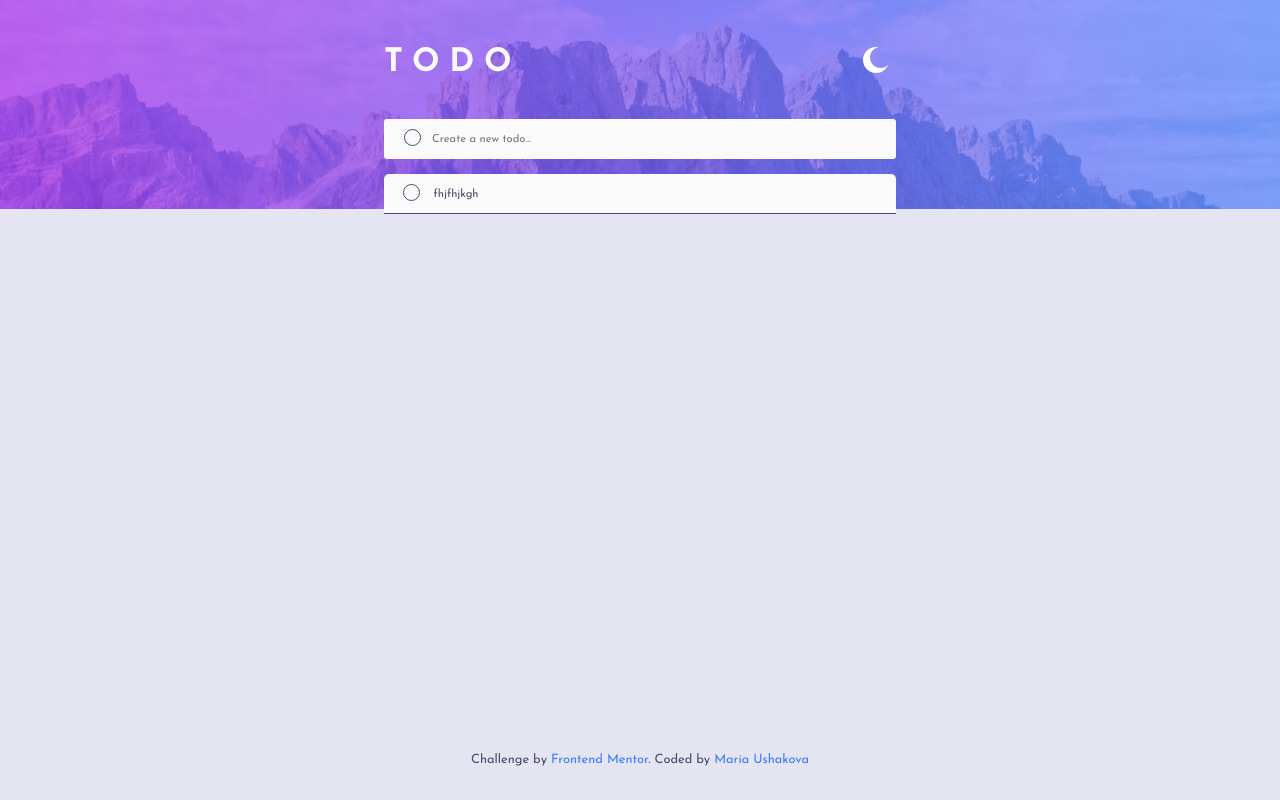
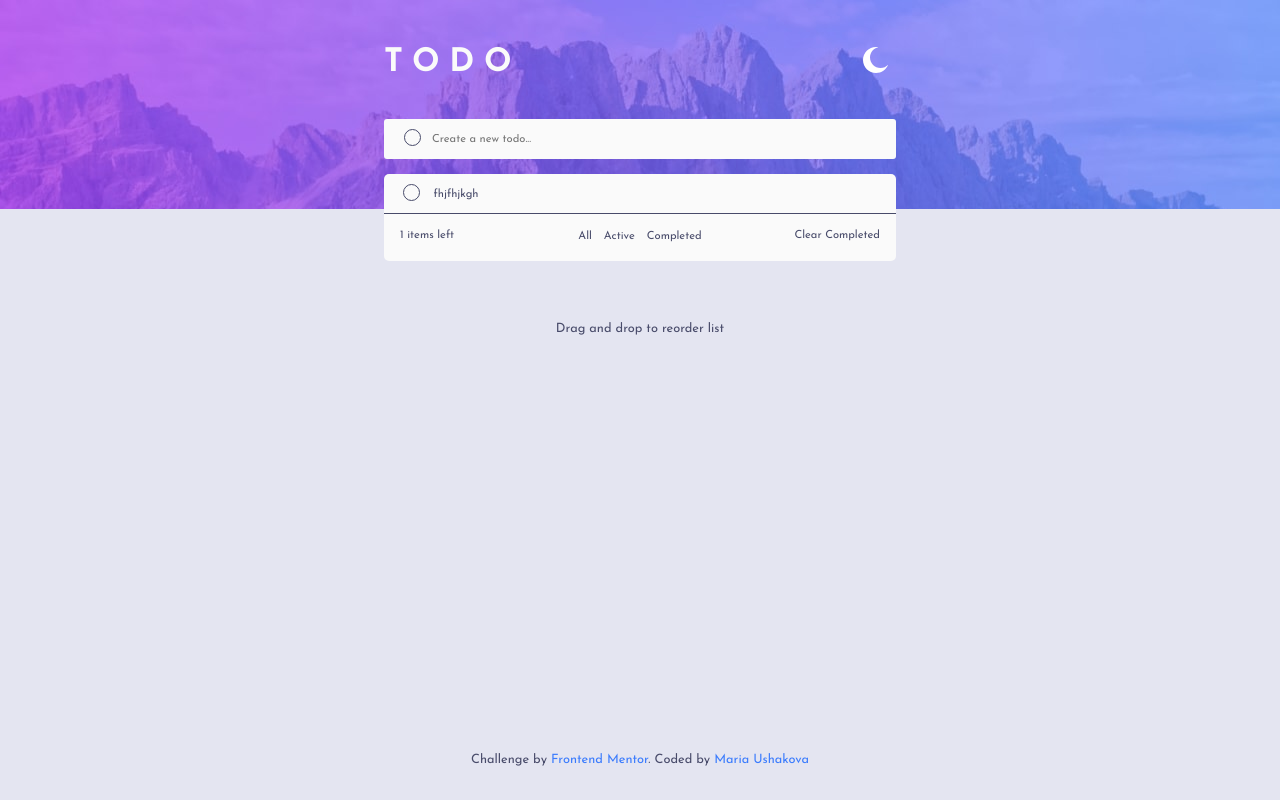
Before and after one commit to Mariia22/todo-react, a React (Create React App) app: page / in a window 1280 px wide. Built offline with nearby package versions, Linux system fonts and the light colour scheme.

Commit message:
add styles to total block

```diff
--- a/src/App.module.scss
+++ b/src/App.module.scss
@@ -8,7 +8,6 @@
   font-weight: 400;
   font-style: normal;
 }
-
 @font-face {
   font-family: "Josefin Sans";
   src: url('./fonts/JosefinSans-Bold.ttf') format("truetype");
@@ -31,7 +30,6 @@ body{
   overflow: hidden;
   height: 100vh;
 }
-
 .app_main{
   background-color: var(--background-color);
   display:flex;
@@ -42,3 +40,7 @@ body{
   background-color: var(--background-color);
   flex: 1 0 auto;
 }
+.app_paragraph{
+  text-align: center;
+  font-size: .8rem;
+}
--- a/src/App.tsx
+++ b/src/App.tsx
@@ -15,6 +15,7 @@ function App() {
           <div style={{ ...theme } as React.CSSProperties} className={style.app_main}>
             <TodoList />
           </div>
+          <p className={style.app_paragraph}> Drag and drop to reorder list</p>
         </div>
         <Footer />
       </div>
--- a/src/components/Footer/Footer.tsx
+++ b/src/components/Footer/Footer.tsx
@@ -6,8 +6,8 @@ export const Footer: React.FC = () => {
   const { theme } = useTheme();
   return (
     <div style={{ ...theme } as React.CSSProperties} className={style.footer}>
-      Challenge by <a href="https://www.frontendmentor.io?ref=challenge" target="_blank">Frontend Mentor</a>.
-      Coded by <a href="https://github.com/Mariia22">Maria Ushakova</a>
+      Challenge by <a href="https://www.frontendmentor.io?ref=challenge" target="_blank" rel="noreferrer">Frontend Mentor</a>.
+      Coded by <a href="https://github.com/Mariia22" target="_blank" rel="noreferrer">Maria Ushakova</a>
     </div>
   )
 }
--- a/src/components/Form/Form.tsx
+++ b/src/components/Form/Form.tsx
@@ -7,7 +7,6 @@ import { TodoType } from '../../types/todo';
 
 export const FormComponent: React.FC = () => {
   const { theme } = useTheme();
-  const { todos } = useTypedSelector(state => state.todo);
   const { AddTodoAction } = useActions();
   const [value, setValue] = useState<TodoType['text']>('');
 
--- a/src/components/TodoList/TodoList.module.scss
+++ b/src/components/TodoList/TodoList.module.scss
@@ -6,8 +6,58 @@
   display: flex;
   flex-direction: column;
   margin-top: -35px;
+  margin-bottom: 0;
   padding:0;
   list-style: none;
   border-top-left-radius: 5px;
   border-top-right-radius: 5px;
 }
+.todo_total{
+  background-color: var(--list);
+  display: flex;
+  justify-content: space-between;
+  width: 40%;
+  border-bottom-left-radius: 5px;
+  border-bottom-right-radius: 5px;
+  margin-bottom: 3rem;
+  padding: 1rem;
+}
+.todo_total_items{
+  float:left;
+  font-size: 0.7rem;
+  width: 50%;
+  order: 1;
+  margin: 0;
+  padding: 0;
+}
+.todo_total_completed{
+  float: right;
+  width: 50%;
+  text-align: right;
+  cursor: pointer;
+  font-size: 0.7rem;
+  order: 3;
+  margin: 0;
+  padding: 0;
+}
+.todo_total_sort{
+  display: flex;
+  justify-content: space-around;
+  cursor: pointer;
+  font-size: 0.7rem;
+  font-weight: bold;
+  order: 2;
+  margin: 0;
+  padding: 0;
+}
+.todo_total_sort button{
+font-family: "Josefin Sans", sans-serif;
+font-size: 0.7rem;
+color: $very-dark-grayish-blue;
+border: none;
+outline: none;
+background-color: transparent;
+}
+button .todo_total_sort_active{
+  color: $bright-blue;
+}
--- a/src/components/TodoList/TodoList.tsx
+++ b/src/components/TodoList/TodoList.tsx
@@ -4,14 +4,24 @@ import style from './TodoList.module.scss';
 import { useTypedSelector } from '../../hooks/useTypedSelector';
 import { Todo } from '../../components/Todo/Todo';
 
-
 export const TodoList: React.FC = () => {
   const { theme } = useTheme();
   const { todos } = useTypedSelector(state => state.todo);
 
   return (
-    <ul style={{ ...theme } as React.CSSProperties} className={style.list}>
-      {todos.map((todo) => <Todo key={todo.id} text={todo.text} checked={todo.checked} id={todo.id} />)}
-    </ul>
+    < >
+      <ul style={{ ...theme } as React.CSSProperties} className={style.list}>
+        {todos.map((todo) => <Todo key={todo.id} text={todo.text} checked={todo.checked} id={todo.id} />)}
+      </ul>
+      <div style={{ ...theme } as React.CSSProperties} className={style.todo_total}>
+        <span className={style.todo_total_items}>{todos.length} items left</span>
+        <div className={style.todo_total_completed}>Clear Completed</div>
+        <div className={style.todo_total_sort}>
+          <button className={style.todo_total_sort_active}>All</button>
+          <button>Active</button>
+          <button>Completed</button>
+        </div>
+      </div>
+    </>
   )
 }
```
